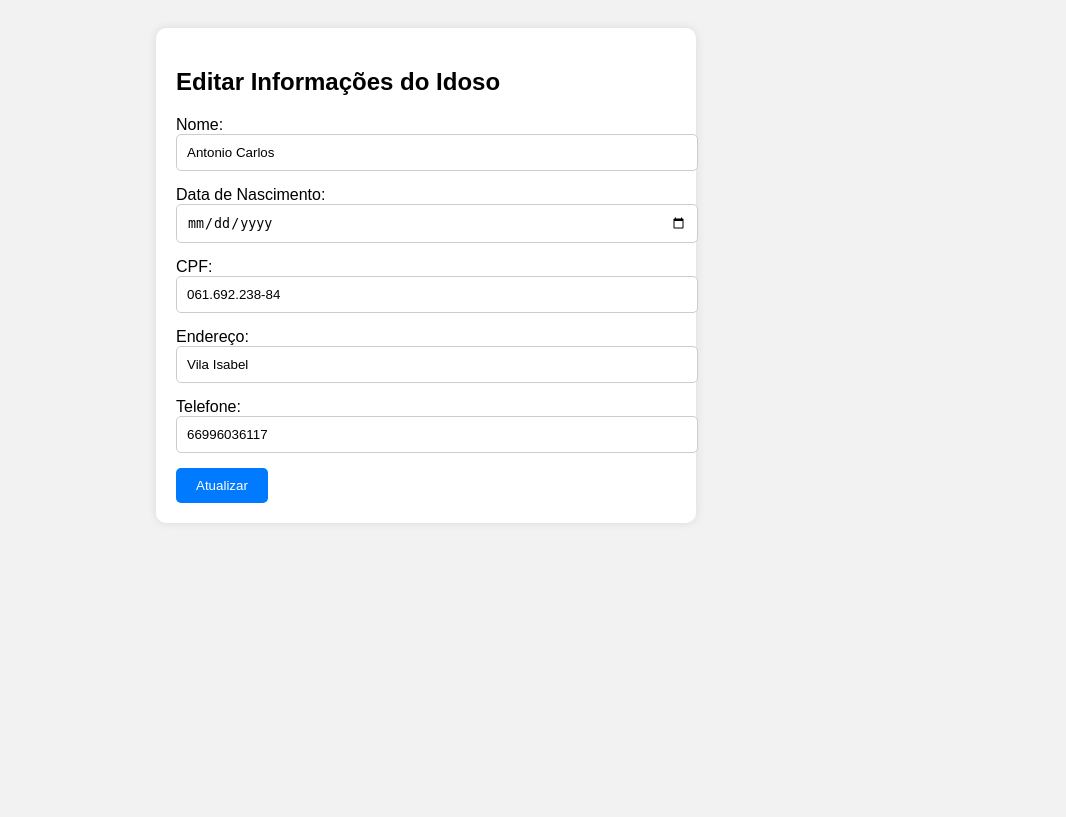
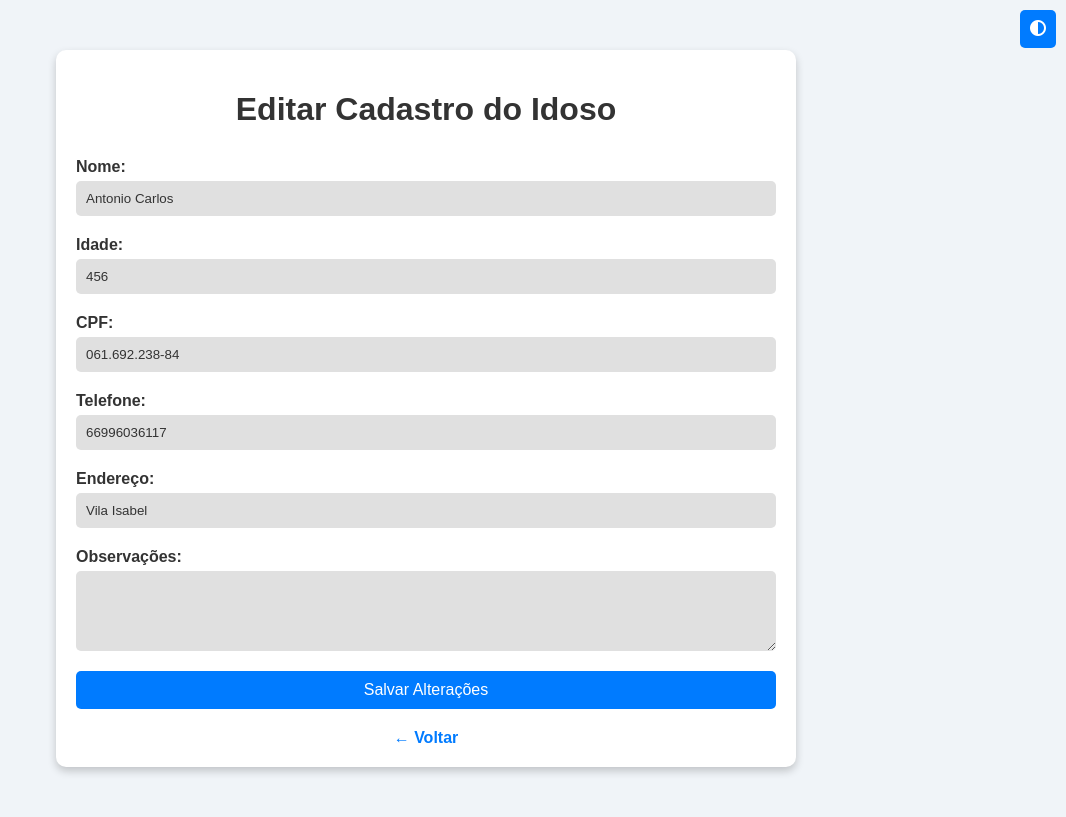
Before and after one commit to Gabriel-Carvalho27/conta_veio, a PHP site: page /editar_idoso.php?id=5 in a window 1280 px wide. Shown: the whole page, without its empty margins (214-1280 px from the left). Before the commit the page ends 523 px from the top, so only its background shows below. Run offline with PHP 8.4, Linux system fonts and the light colour scheme; the visitor is signed in with stand-in values (Sample User, id 1); data comes from the database, SQL or seed files in the repository; data that the repository does not hold is empty.

Commit message:
Add files via upload

```diff
--- a/editar_idoso.php
+++ b/editar_idoso.php
@@ -1,87 +1,220 @@
 <?php
-include 'conexao.php';
+session_start();
+require_once "conexao.php";
 
-if (!isset($_GET['id']) || !is_numeric($_GET['id'])) {
-    echo "ID do idoso não fornecido ou inválido.";
+if (!isset($_SESSION["logado"])) {
+    header("Location: index.php");
     exit;
 }
 
-$id = intval($_GET['id']);
-$sql = "SELECT * FROM idosos WHERE id = ?";
-$stmt = $conn->prepare($sql);
-
-if (!$stmt) {
-    echo "Erro na preparação da consulta: " . $conn->error;
+if (!isset($_GET["id"])) {
+    header("Location: chamada.php");
     exit;
 }
 
-$stmt->bind_param("i", $id);
+$id = intval($_GET["id"]);
 
-if (!$stmt->execute()) {
-    echo "Erro ao executar a consulta: " . $stmt->error;
+if ($_SERVER["REQUEST_METHOD"] === "POST") {
+    $nome = trim($_POST["nome"]);
+    $idade = intval($_POST["idade"]);
+    $cpf = trim($_POST["cpf"]);
+    $telefone = trim($_POST["telefone"]);
+    $endereco = trim($_POST["endereco"]);
+    $observacoes = trim($_POST["observacoes"]);
+
+    $stmt = $conn->prepare("UPDATE idosos SET nome = ?, idade = ?, cpf = ?, telefone = ?, endereco = ?, observacoes = ? WHERE id = ?");
+    $stmt->bind_param("sissssi", $nome, $idade, $cpf, $telefone, $endereco, $observacoes, $id);
+
+    if ($stmt->execute()) {
+        header("Location: chamada.php");
         exit;
+    } else {
+        $erro = "Erro ao atualizar idoso.";
+    }
 }
 
-$resultado = $stmt->get_result();
+$stmt = $conn->prepare("SELECT * FROM idosos WHERE id = ?");
+$stmt->bind_param("i", $id);
+$stmt->execute();
+$result = $stmt->get_result();
+$idoso = $result->fetch_assoc();
+$stmt->close();
 
-if ($resultado->num_rows == 0) {
+if (!$idoso) {
     echo "Idoso não encontrado.";
     exit;
 }
-
-$idoso = $resultado->fetch_assoc();
 ?>
-
 <!DOCTYPE html>
-<html lang="pt-br">
+<html lang="pt-BR">
 <head>
     <meta charset="UTF-8">
+    <meta name="viewport" content="width=device-width, initial-scale=1.0">
     <title>Editar Idoso</title>
+    <link rel="stylesheet" href="https://cdnjs.cloudflare.com/ajax/libs/font-awesome/6.0.0-beta3/css/all.min.css">
     <style>
+        :root {
+            --background-color: #f0f4f8;
+            --text-color: #333;
+            --box-background-color: #fff;
+            --input-background-color: #e0e0e0;
+            --button-background-color: #007bff;
+            --button-hover-color: #0056b3;
+            --link-color: #007bff;
+        }
+
+        [data-theme="dark"] {
+            --background-color: #121212;
+            --text-color: #fff;
+            --box-background-color: #1e1e1e;
+            --input-background-color: #333;
+            --button-background-color: #4444ff;
+            --button-hover-color: #3333cc;
+            --link-color: #4444ff;
+        }
+
         body {
-            font-family: Arial, sans-serif; background-color: #f2f2f2; padding: 20px;
+            background-color: var(--background-color);
+            color: var(--text-color);
+            font-family: Arial, sans-serif;
+            margin: 0;
+            padding: 0;
         }
-        .form-container {
-            background-color: #fff; padding: 20px; border-radius: 10px; max-width: 500px; margin: auto;
-            box-shadow: 0 0 10px rgba(0,0,0,0.1);
+
+        .theme-toggle {
+            position: absolute;
+            top: 10px;
+            right: 10px;
+            background-color: var(--button-background-color);
+            color: #fff;
+            border: none;
+            padding: 10px;
+            border-radius: 5px;
+            cursor: pointer;
+            transition: background-color 0.3s;
         }
-        input, select {
-            width: 100%; padding: 10px; margin-bottom: 15px; border: 1px solid #ccc; border-radius: 5px;
+
+        .theme-toggle:hover {
+            background-color: var(--button-hover-color);
         }
+
+        .container {
+            max-width: 700px;
+            margin: 50px auto;
+            padding: 20px;
+            background-color: var(--box-background-color);
+            border-radius: 10px;
+            box-shadow: 0 4px 8px rgba(0, 0, 0, 0.2);
+        }
+
+        .container h1 {
+            text-align: center;
+            margin-bottom: 30px;
+        }
+
+        form {
+            display: flex;
+            flex-direction: column;
+        }
+
+        label {
+            margin-bottom: 5px;
+            font-weight: bold;
+        }
+
+        input[type="text"],
+        input[type="number"],
+        textarea {
+            padding: 10px;
+            margin-bottom: 20px;
+            border: none;
+            border-radius: 5px;
+            background-color: var(--input-background-color);
+            color: var(--text-color);
+            resize: vertical;
+        }
+
         button {
-            background-color: #007BFF; color: #fff; border: none; padding: 10px 20px;
-            border-radius: 5px; cursor: pointer;
+            padding: 10px;
+            background-color: var(--button-background-color);
+            color: white;
+            border: none;
+            border-radius: 5px;
+            cursor: pointer;
+            font-size: 16px;
+            transition: background-color 0.3s;
         }
+
         button:hover {
-            background-color: #0056b3;
+            background-color: var(--button-hover-color);
+        }
+
+        .voltar {
+            display: block;
+            text-align: center;
+            margin-top: 20px;
+            color: var(--link-color);
+            text-decoration: none;
+            font-weight: bold;
+        }
+
+        .voltar:hover {
+            text-decoration: underline;
+        }
+
+        .erro {
+            color: red;
+            margin-bottom: 20px;
+            text-align: center;
         }
     </style>
 </head>
 <body>
+    <button class="theme-toggle" onclick="toggleTheme()">
+        <i class="fas fa-adjust"></i>
+    </button>
 
-<div class="form-container">
-    <h2>Editar Informações do Idoso</h2>
-    <form action="atualizar_idoso.php" method="POST">
-        <input type="hidden" name="id" value="<?= htmlspecialchars($idoso['id']) ?>">
+    <div class="container">
+        <h1>Editar Cadastro do Idoso</h1>
 
+        <?php if (isset($erro)) echo "<p class='erro'>$erro</p>"; ?>
+
+        <form method="POST">
             <label for="nome">Nome:</label>
-        <input type="text" id="nome" name="nome" value="<?= htmlspecialchars($idoso['nome']) ?>" required autocomplete="off">
+            <input type="text" name="nome" id="nome" value="<?php echo htmlspecialchars($idoso['nome']); ?>" required>
 
-        <label for="data_nascimento">Data de Nascimento:</label>
-        <input type="date" id="data_nascimento" name="data_nascimento" value="<?= htmlspecialchars($idoso['data_nascimento']) ?>" required>
+            <label for="idade">Idade:</label>
+            <input type="number" name="idade" id="idade" value="<?php echo intval($idoso['idade']); ?>" required>
 
             <label for="cpf">CPF:</label>
-        <input type="text" id="cpf" name="cpf" value="<?= htmlspecialchars($idoso['cpf']) ?>" required autocomplete="off">
+            <input type="text" name="cpf" id="cpf" value="<?php echo htmlspecialchars($idoso['cpf']); ?>" required>
+
+            <label for="telefone">Telefone:</label>
+            <input type="text" name="telefone" id="telefone" value="<?php echo htmlspecialchars($idoso['telefone']); ?>" required>
 
             <label for="endereco">Endereço:</label>
-        <input type="text" id="endereco" name="endereco" value="<?= htmlspecialchars($idoso['endereco']) ?>" autocomplete="off">
+            <input type="text" name="endereco" id="endereco" value="<?php echo htmlspecialchars($idoso['endereco']); ?>" required>
 
-        <label for="telefone">Telefone:</label>
-        <input type="text" id="telefone" name="telefone" value="<?= htmlspecialchars($idoso['telefone']) ?>" autocomplete="off">
+            <label for="observacoes">Observações:</label>
+            <textarea name="observacoes" id="observacoes" rows="4"><?php echo htmlspecialchars($idoso['observacoes']); ?></textarea>
 
-        <button type="submit">Atualizar</button>
+            <button type="submit">Salvar Alterações</button>
         </form>
+
+        <a href="chamada.php" class="voltar">← Voltar</a>
     </div>
 
+    <script>
+        function toggleTheme() {
+            const body = document.body;
+            const currentTheme = body.getAttribute('data-theme');
+            body.setAttribute('data-theme', currentTheme === 'dark' ? '' : 'dark');
+            localStorage.setItem('theme', currentTheme === 'dark' ? 'light' : 'dark');
+        }
+
+        if (localStorage.getItem('theme') === 'dark') {
+            document.body.setAttribute('data-theme', 'dark');
+        }
+    </script>
 </body>
 </html>
```
Also changed, not shown: chamada.php (+18 -5 lines). Lines whose indentation alone changed are shown as unchanged.
